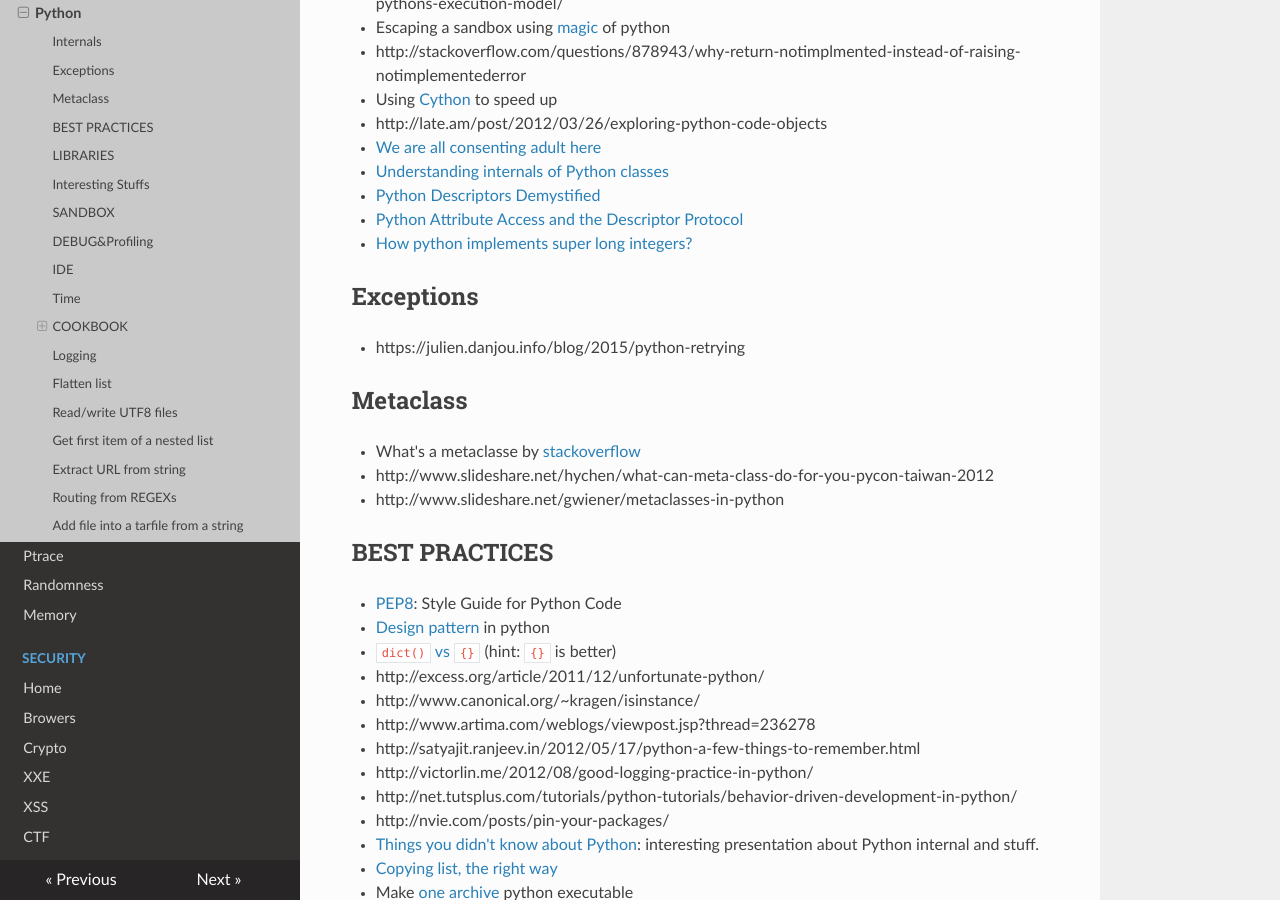
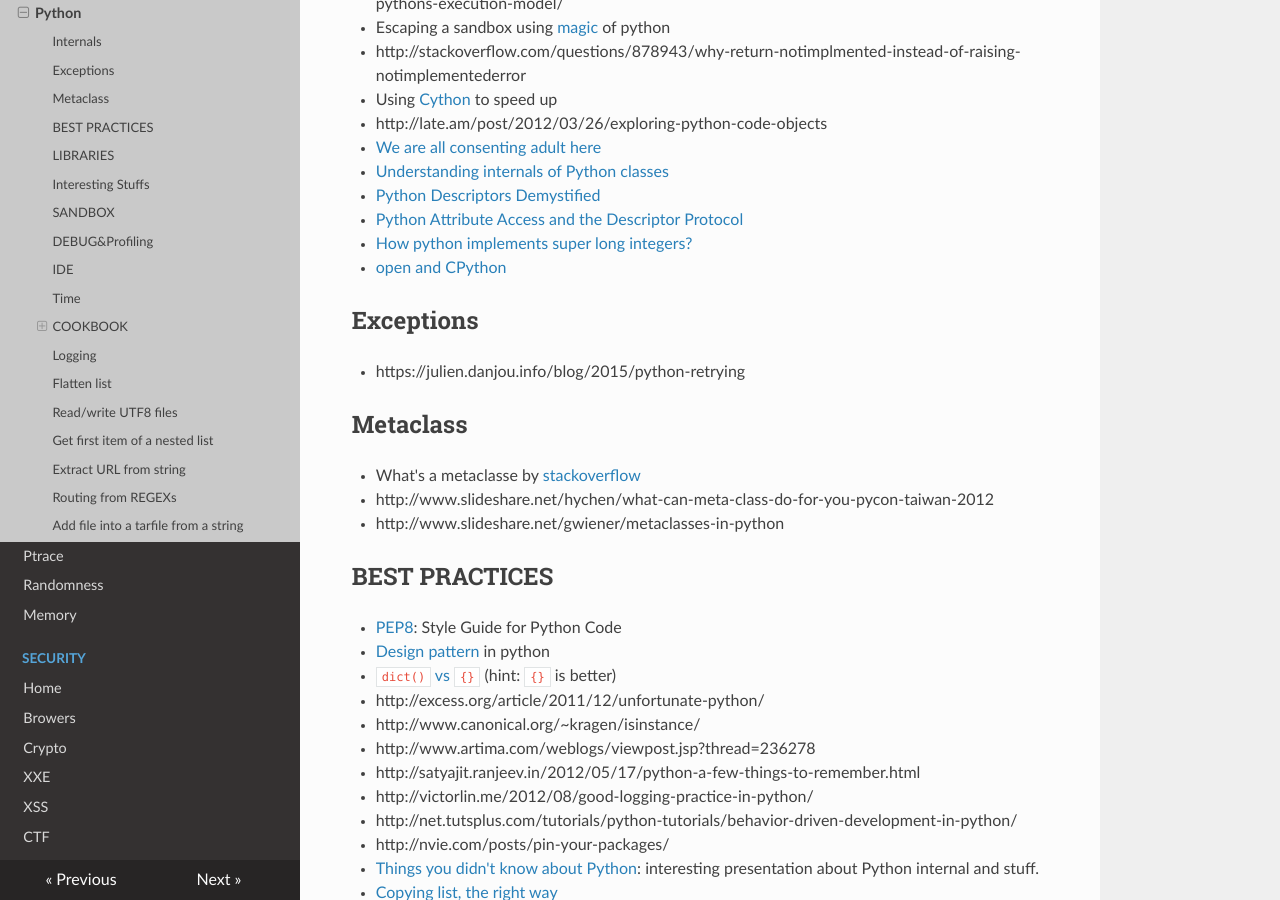
Before and after one commit to gipi/low-level, an MkDocs documentation site: the page built from docs/languages/python.md, in a window 1280 px wide and 900 px high, scrolled down 1017 px. Built offline with MkDocs 1.6.1, drawn with Linux system fonts in a browser that asks for light colours; nearby versions of some CDN libraries; old or Windows-style settings are respelled for this version of MkDocs.

Commit message:
Update python.md

```diff
--- a/docs/languages/python.md
+++ b/docs/languages/python.md
@@ -43,6 +43,7 @@
  - [Python Descriptors Demystified](https://nbviewer.jupyter.org/urls/gist.github.com/ChrisBeaumont/5758381/raw/descriptor_writeup.ipynb)
  - [Python Attribute Access and the Descriptor Protocol](https://amir.rachum.com/blog/2019/10/16/descriptors/)
  - [How python implements super long integers?](https://arpitbhayani.me/blogs/super-long-integers)
+ - [open and CPython](http://hondu.co/blog/open-and-python)
 
 ## Exceptions
 
```
